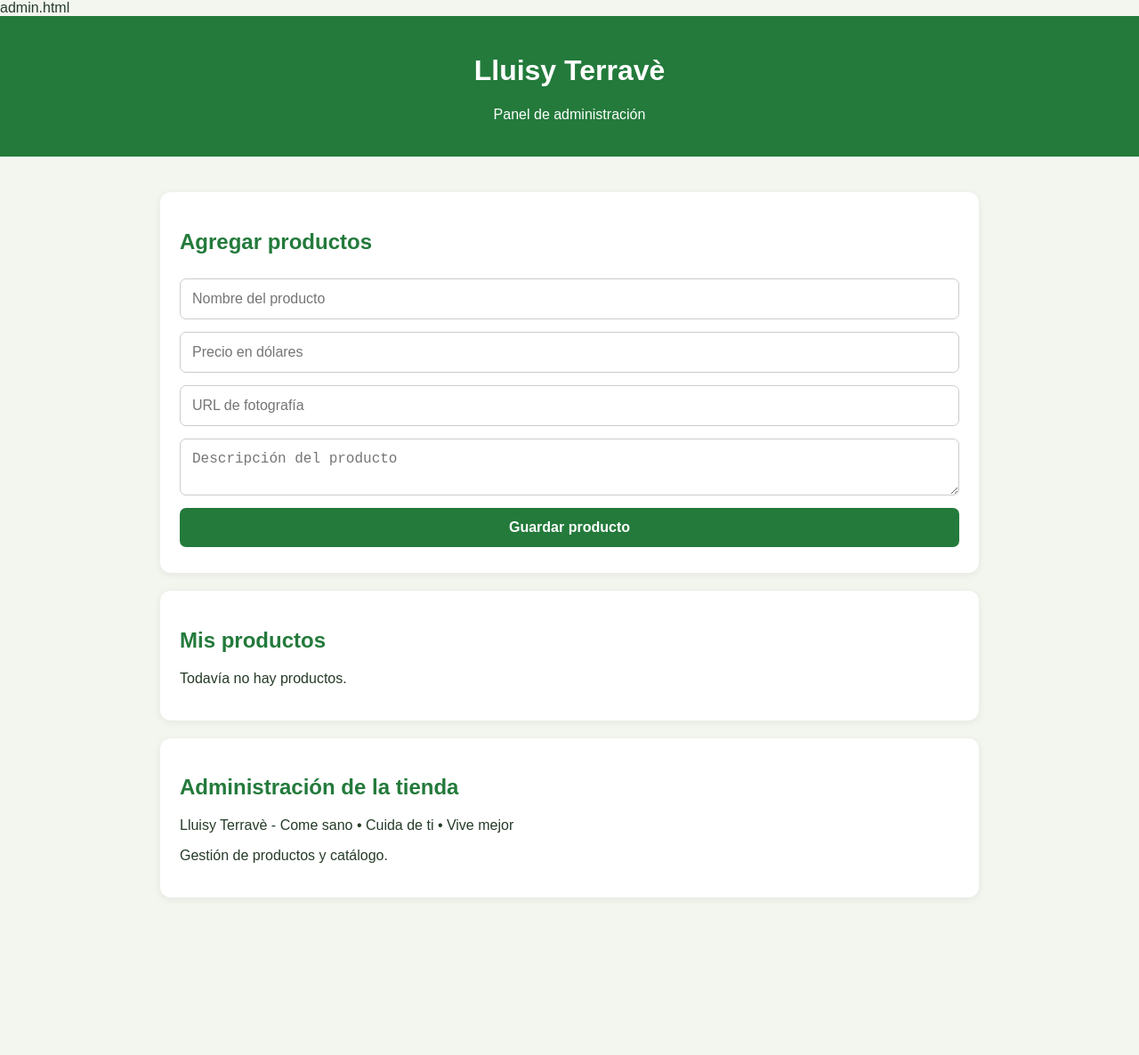
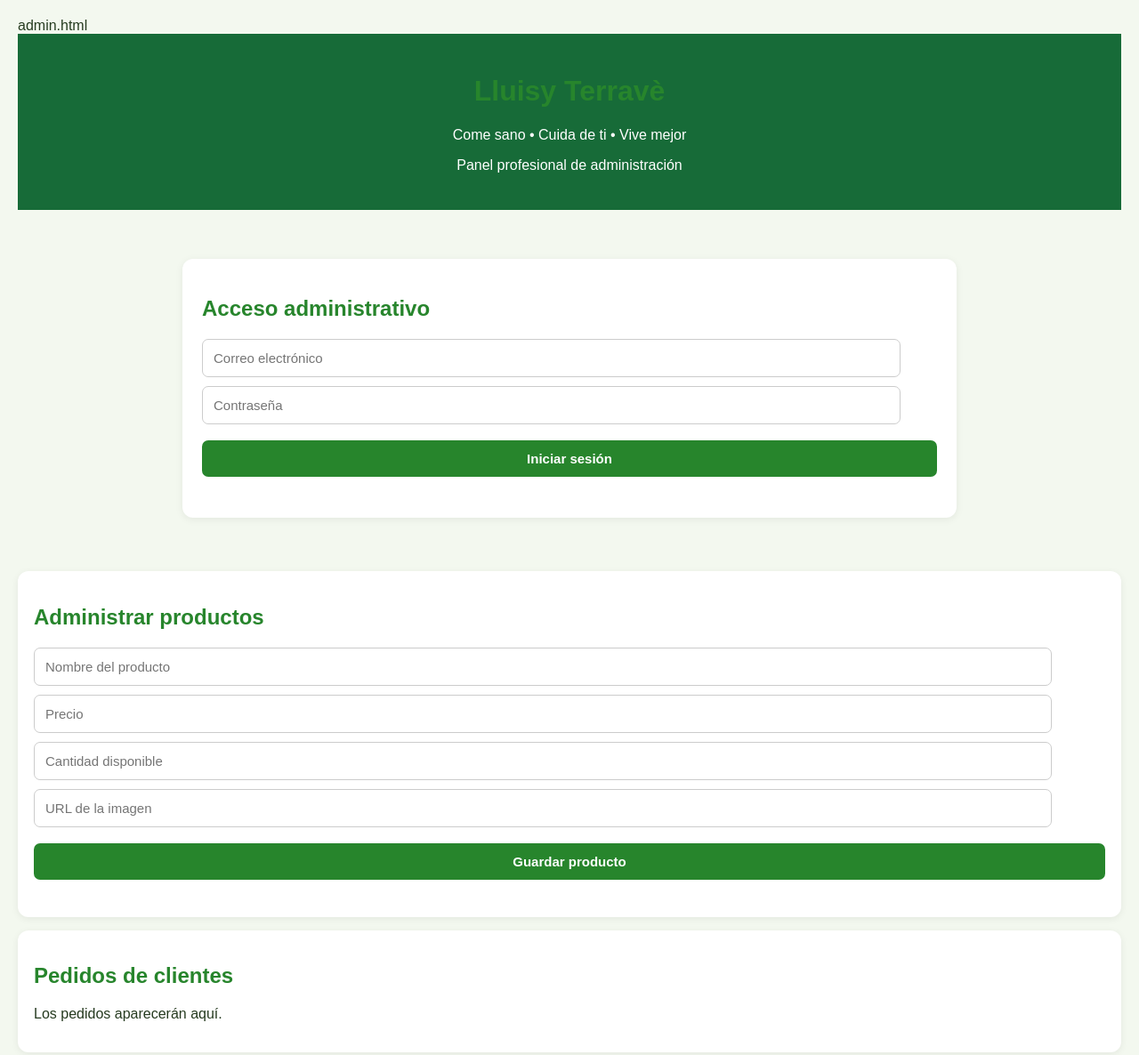
Before and after one commit to lluisy1990/lluisy-terrave, a plain HTML site: page admin.html in a window 1280 px wide. Shown: the top 1186 px of the page at 89% size. Before the commit the page ends 1069 px from the top, so only its background shows below. Drawn offline with nearby package versions, Linux system fonts and the light colour scheme.

Commit message:
Complete admin.html
Updated the admin panel layout and functionality, including new sections for product management and improved styling.

```diff
--- a/admin.html
+++ b/admin.html
@@ -4,170 +4,193 @@ admin.html
 <head>
 <meta charset="UTF-8">
 <meta name="viewport" content="width=device-width, initial-scale=1.0">
-<title>Admin - Lluisy Terravè</title>
+<title>Administración | Lluisy Terravè</title>
+<script src="https://cdn.jsdelivr.net/npm/@supabase/supabase-js@2"></script>
 <style>
 *{box-sizing:border-box}
-body{
- margin:0;
- font-family:Arial,sans-serif;
- background:#f2f6ef;
- color:#263b29;
-}
-header{
- background:#237a3b;
- color:white;
- padding:22px;
- text-align:center;
-}
-main{
- max-width:950px;
- margin:25px auto;
- padding:15px;
-}
-.card{
- background:white;
- padding:22px;
- margin-bottom:20px;
- border-radius:12px;
- box-shadow:0 2px 10px #0001;
-}
-h2{color:#237a3b}
-input,textarea,button{
- width:100%;
- padding:13px;
- margin:7px 0;
- border:1px solid #ccc;
- border-radius:7px;
- font-size:16px;
-}
-button{
- background:#237a3b;
- color:white;
- border:none;
- cursor:pointer;
- font-weight:bold;
-}
-button:hover{background:#185d2c}
-.product{
- padding:12px;
- border-bottom:1px solid #ddd;
- display:flex;
- justify-content:space-between;
- gap:10px;
- align-items:center;
-}
-.delete{background:#b52b2b;width:auto}
+body{margin:0;font-family:Arial,sans-serif;background:#f2f7ef;color:#263b29}
+header{background:#176b38;color:white;text-align:center;padding:25px}
+main{max-width:900px;margin:25px auto;padding:15px}
+.panel{background:white;padding:22px;border-radius:12px;margin-bottom:20px;box-shadow:0 2px 10px #0001}
+h2{color:#176b38}
+input,textarea,button{width:100%;padding:13px;margin:8px 0;border-radius:7px;font-size:15px}
+input,textarea{border:1px solid #ccc}
+button{border:0;background:#176b38;color:white;font-weight:bold;cursor:pointer}
+.danger{background:#b52b2b}
+.secondary{background:#777}
+.product{border:1px solid #ddd;padding:15px;border-radius:8px;margin:12px 0}
+.product img{max-width:120px;display:block;margin:10px 0}
+#dashboard{display:none}
 </style>
 </head>
 <body>
-
 <header>
 <h1>Lluisy Terravè</h1>
-<p>Panel de administración</p>
+<p>Come sano • Cuida de ti • Vive mejor</p>
+<p>Panel profesional de administración</p>
 </header>
-
 <main>
-
-<div class="card">
-<h2>Agregar productos</h2>
-
-<input id="name" placeholder="Nombre del producto">
-<input id="price" type="number" placeholder="Precio en dólares">
-<input id="image" placeholder="URL de fotografía">
+<section class="panel" id="login">
+<h2>Acceso administrativo</h2>
+<input id="email" type="email" placeholder="Correo electrónico">
+<input id="password" type="password" placeholder="Contraseña">
+<button onclick="loginAdmin()">Iniciar sesión</button>
+<p id="loginMessage"></p>
+</section>
+<section id="dashboard">
+<div class="panel">
+<h2>Panel de control</h2>
+<p>Bienvenido a tu tienda Lluisy Terravè.</p>
+<button class="secondary" onclick="logoutAdmin()">Cerrar sesión</button>
+</div>
+<div class="panel">
+<h2>Agregar producto</h2>
+<input id="productName" placeholder="Nombre del producto">
 <textarea id="description" placeholder="Descripción del producto"></textarea>
-
+<input id="price" type="number" step="0.01" placeholder="Precio">
+<input id="image" placeholder="URL de imagen">
+<input id="category" placeholder="Categoría">
 <button onclick="addProduct()">Guardar producto</button>
+<p id="message"></p>
 </div>
-
-<div class="card">
-<h2>Mis productos</h2>
+<div class="panel">
+<h2>Productos de la tienda</h2>
+<button onclick="loadProducts()">Actualizar productos</button>
 <div id="products"></div>
 </div>
+</section>
+</main>
+<!-- PARTE 2 DE 2 -->
 
-<div class="card">
-<h2>Administración de la tienda</h2>
-<p>Lluisy Terravè - Come sano • Cuida de ti • Vive mejor</p>
-<p>Gestión de productos y catálogo.</p>
-</div>
+<section id="products">
+  <h2>Administrar productos</h2>
 
-</main>
+  <form id="productForm">
+    <input id="productName" type="text"
+      placeholder="Nombre del producto" required>
+
+    <input id="productPrice" type="number"
+      placeholder="Precio" step="0.01" required>
+
+    <input id="productStock" type="number"
+      placeholder="Cantidad disponible" required>
+
+    <input id="productImage" type="url"
+      placeholder="URL de la imagen">
+
+    <button type="submit">Guardar producto</button>
+  </form>
+
+  <div id="productList"></div>
+</section>
+
+<section id="orders">
+  <h2>Pedidos de clientes</h2>
+  <div id="orderList">
+    <p>Los pedidos aparecerán aquí.</p>
+  </div>
+</section>
+
+<section id="settings">
+  <h2>Configuración de la tienda</h2>
+  <p>Lluisy Terravè</p>
+  <p>Come sano • Cuida de ti • Vive mejor</p>
+</section>
+
+<style>
+  body {
+    font-family: Arial, sans-serif;
+    background: #f3f8ef;
+    color: #263b20;
+    padding: 20px;
+  }
+
+  h1, h2 {
+    color: #27852c;
+  }
+
+  section {
+    background: white;
+    padding: 18px;
+    margin: 15px 0;
+    border-radius: 12px;
+    box-shadow: 0 2px 8px #0001;
+  }
+
+  input {
+    display: block;
+    width: 95%;
+    padding: 12px;
+    margin: 10px 0;
+    border: 1px solid #ccc;
+    border-radius: 7px;
+  }
+
+  button {
+    background: #27852c;
+    color: white;
+    border: none;
+    padding: 12px 18px;
+    border-radius: 7px;
+    cursor: pointer;
+  }
+</style>
 
 <script>
-let products = JSON.parse(localStorage.getItem("lluisy_products") || "[]");
+  const form = document.getElementById("productForm");
+  const productList = document.getElementById("productList");
 
-function save(){
- localStorage.setItem("lluisy_products",JSON.stringify(products));
- render();
-}
+  let products = JSON.parse(
+    localStorage.getItem("lluisyProducts") || "[]"
+  );
 
-function addProduct(){
- const name=document.getElementById("name").value.trim();
- const price=document.getElementById("price").value;
- const image=document.getElementById("image").value.trim();
- const description=document.getElementById("description").value.trim();
+  function showProducts() {
+    productList.innerHTML = "";
 
- if(!name || !price){
-  alert("Escribe el nombre y el precio.");
-  return;
- }
+    products.forEach((product, index) => {
+      const item = document.createElement("div");
 
- products.push({
-  id:Date.now(),
-  name,
-  price,
-  image,
-  description
- });
+      item.innerHTML = `
+        <h3>${product.name}</h3>
+        <p>Precio: $${product.price}</p>
+        <p>Inventario: ${product.stock}</p>
+        <button onclick="deleteProduct(${index})">
+          Eliminar
+        </button>
+        <hr>
+      `;
 
- save();
+      productList.appendChild(item);
+    });
+  }
 
- document.getElementById("name").value="";
- document.getElementById("price").value="";
- document.getElementById("image").value="";
- document.getElementById("description").value="";
+  function deleteProduct(index) {
+    products.splice(index, 1);
+    localStorage.setItem(
+      "lluisyProducts",
+      JSON.stringify(products)
+    );
+    showProducts();
+  }
 
- alert("Producto guardado.");
-}
+  form.addEventListener("submit", function(event) {
+    event.preventDefault();
 
-function removeProduct(id){
- if(confirm("¿Eliminar este producto?")){
-  products=products.filter(p=>p.id!==id);
-  save();
- }
-}
+    products.push({
+      name: document.getElementById("productName").value,
+      price: document.getElementById("productPrice").value,
+      stock: document.getElementById("productStock").value,
+      image: document.getElementById("productImage").value
+    });
 
-function render(){
- const container=document.getElementById("products");
- container.innerHTML="";
+    localStorage.setItem(
+      "lluisyProducts",
+      JSON.stringify(products)
+    );
 
- if(products.length===0){
-  container.innerHTML="<p>Todavía no hay productos.</p>";
-  return;
- }
+    form.reset();
+    showProducts();
+  });
 
- products.forEach(p=>{
-  const item=document.createElement("div");
-  item.className="product";
-
-  const info=document.createElement("div");
-  const title=document.createElement("strong");
-  title.textContent=p.name;
-  const price=document.createElement("p");
-  price.textContent="$"+p.price;
-  info.append(title,price);
-
-  const btn=document.createElement("button");
-  btn.className="delete";
-  btn.textContent="Eliminar";
-  btn.onclick=()=>removeProduct(p.id);
-
-  item.append(info,btn);
-  container.append(item);
- });
-}
-
-render();
+  showProducts();
 </script>
-
-</body>
-</html>
```
